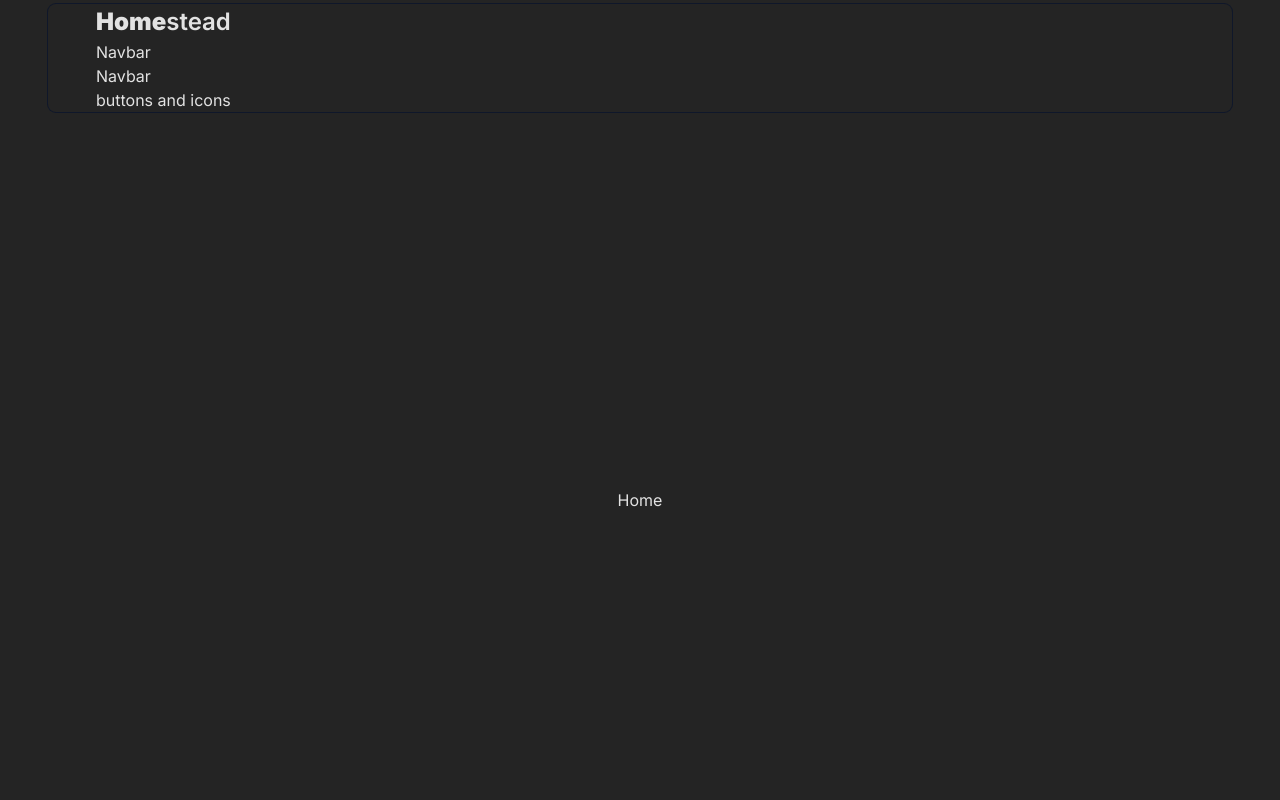
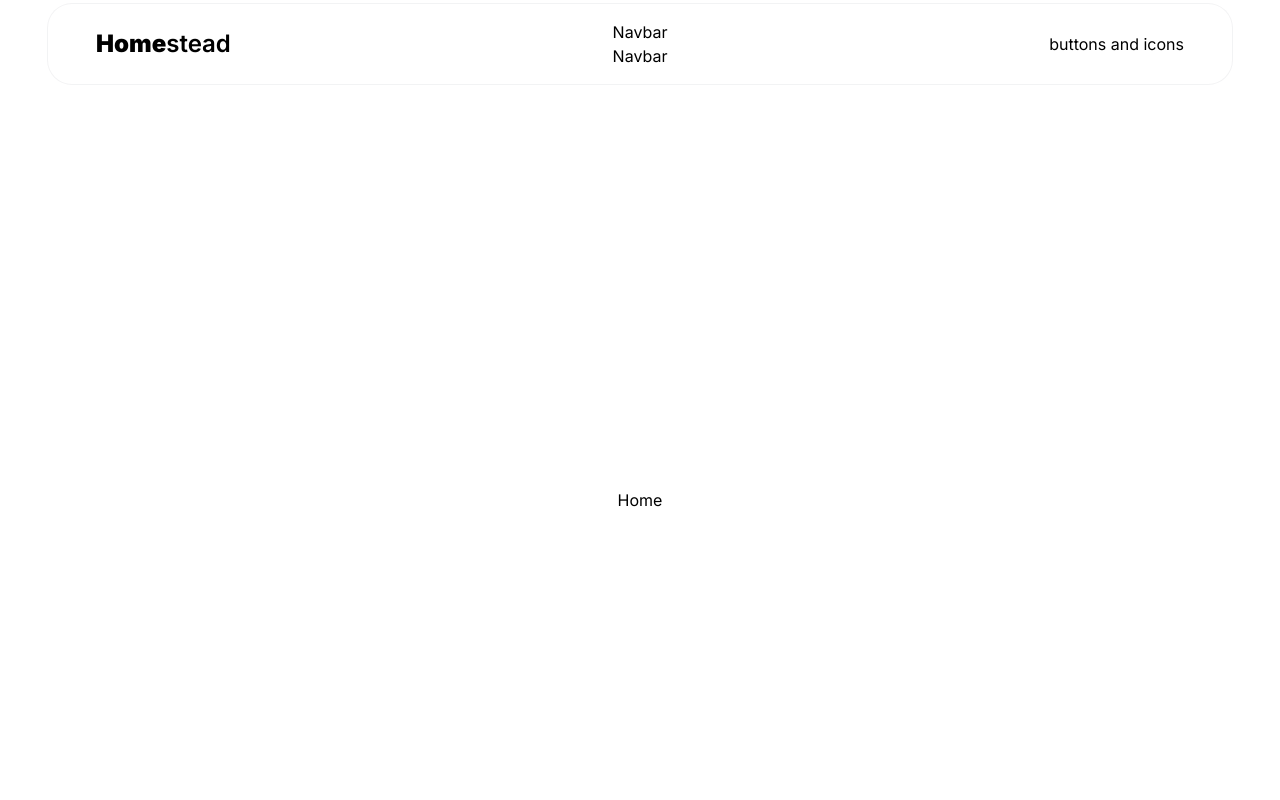
Before and after one commit to kgothatsontsane/homestead, a React (Vite) app in the folder frontend/: page / in a window 1280 px wide. Shown: the top 800 px of the page. Built offline with nearby package versions, Linux system fonts and the light colour scheme; a web font is replaced by a local one.

Commit message:
DevTrack: Files: Header.jsx, index.css. [frontend-header]  | Changes in: Header.jsx; index.css

```diff
--- a/frontend/src/components/Header.jsx
+++ b/frontend/src/components/Header.jsx
@@ -6,8 +6,8 @@ const Header = () => {
   return (
    <header className='max-padd-container fixed top-1 w-full left-0 right-0 z-[50]'>
         {/*container*/}
-        <div className='max-padd-container transition-all duration-200 rounded-lg px-5 ring-1 ring-slate-900 flex justify-between items-center'>
-            <div>
+        <div className='max-padd-container transition-all duration-200 rounded-3xl px-5 ring-1 ring-slate-900/5 '>
+            <div className='flexBetween py-4 '>
                 {/*logo*/}
                 <Link to={"/"} >
                       <span className='font-[900] text-[24px]'>Home<span className='font-[600] text-[24px]'>stead</span></span>
--- a/frontend/src/index.css
+++ b/frontend/src/index.css
@@ -9,11 +9,6 @@
   box-sizing: border-box;
 
   font-family: "Inter", sans-serif;
-
-
-  color-scheme: light dark;
-  color: rgba(255, 255, 255, 0.87);
-  background-color: #242424;
 
   font-synthesis: none;
   text-rendering: optimizeLegibility;
```
